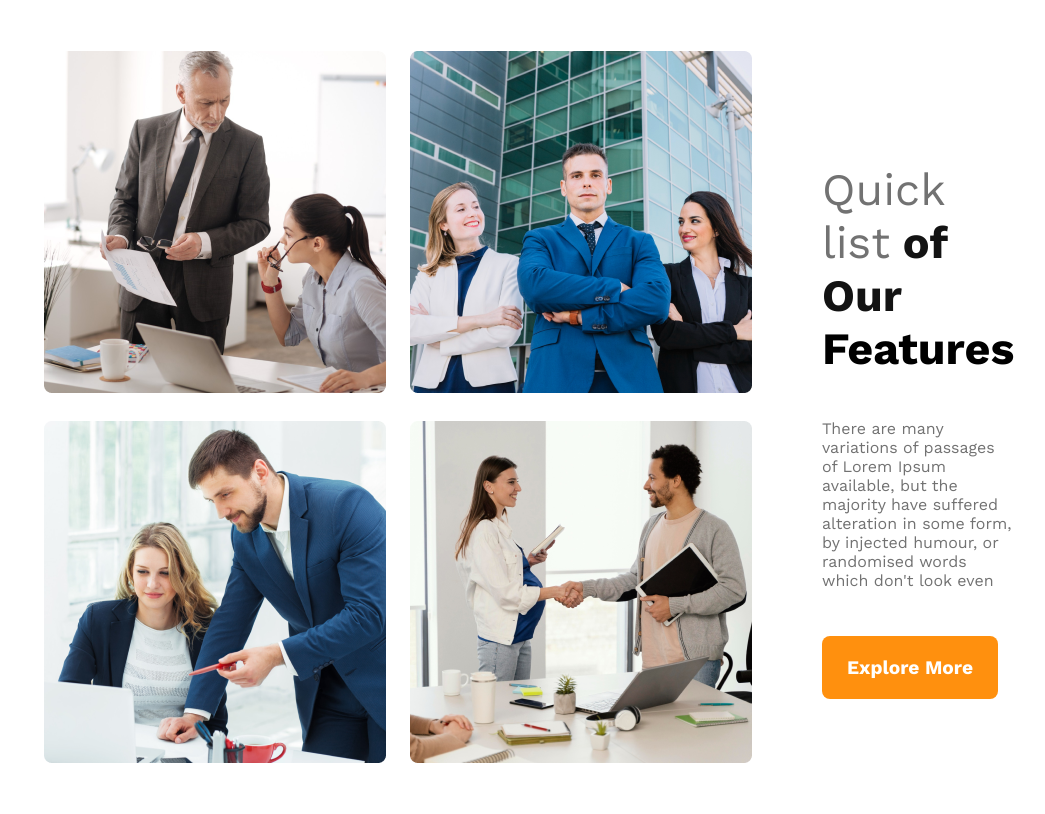
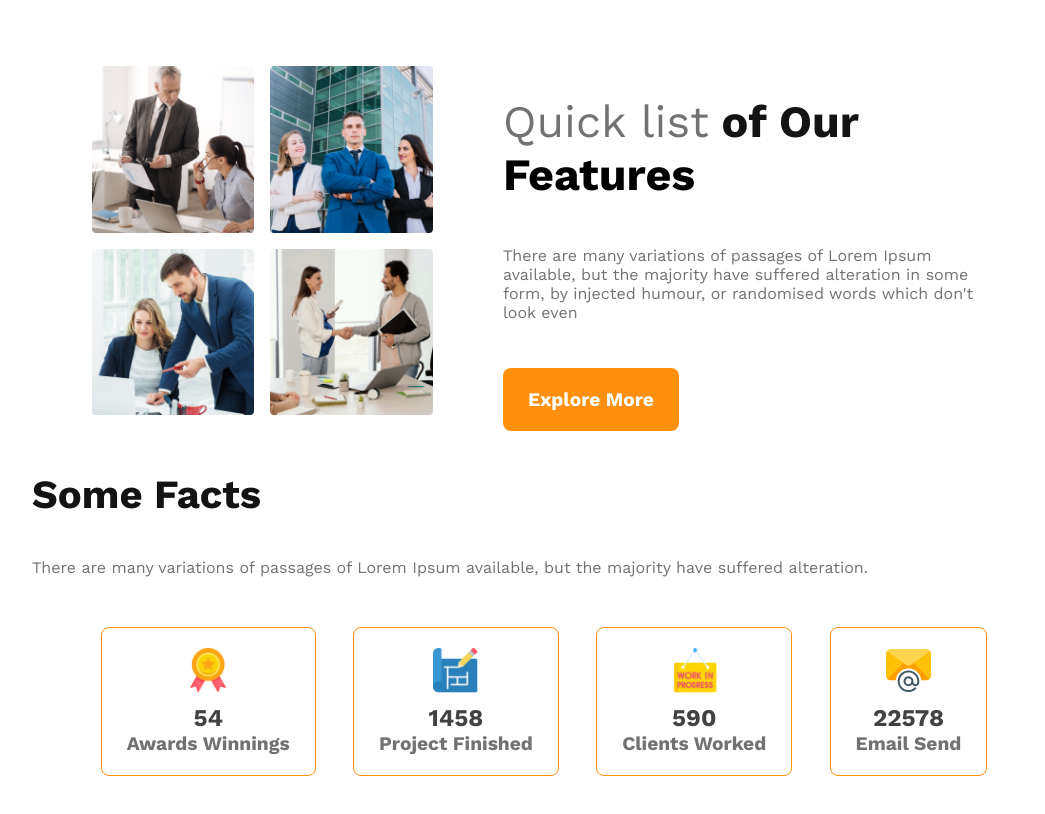
Before and after one commit to Houmayan/g3-architect, a plain HTML site: page index.html in a window 1280 px wide. Shown: the part 930-1744 px from the top of the page, without its empty margins (96-1141 px from the left). Before the commit the page ends 1705 px from the top, so only its background shows below. Drawn offline with nearby package versions, Linux system fonts and the light colour scheme.

Commit message:
facts design completed

```diff
--- a/architect.css
+++ b/architect.css
@@ -17,11 +17,24 @@
   font-weight: 600;
   cursor: pointer;
 }
+img{
+  height: 100%;
+  width: 100%;
+}
 
-
+.text-grey-color{
+  color: #727272;
+}
+.section-title {
+  color: #131313;
+  font-size: 2.5rem;
+  font-weight: 700;
+}
 /* header section css */
 header {
   padding: 50px 240px;
+  /* max-width: 1024px; */
+
 }
 
 nav {
@@ -29,11 +42,7 @@ nav {
   justify-content: space-between;
   align-items: center;
 }
-.nav-title {
-  color: #131313;
-  font-size: 2.5rem;
-  font-weight: 700;
-}
+
 
 nav > ul {
   display: flex;
@@ -55,7 +64,11 @@ nav a {
 }
 
 /* Banner Content */
-
+.banner{
+  width: 100%;
+  max-width: 1020px;
+  margin: 0 auto;
+}
 .banner-content {
   max-width: 800px;
   text-align: center;
@@ -69,13 +82,12 @@ nav a {
   font-weight: 700;
 }
 
-.banner-description {
-  color: #727272;
-}
+
 
 .banner img {
   margin-top: 20px;
   width: 100%;
+  object-fit: cover;
 }
 
 /* responsive */
@@ -84,7 +96,7 @@ nav a {
 /* main styles */
 
 main {
-  max-width: 1000px;
+  max-width: 1024px;
   margin: 0 auto;
 }
 
@@ -92,25 +104,33 @@ main {
 .teams-container {
   display: flex;
   align-items: center;
+  width: 100%;
+
 
 }
 
 .teams-img-container {
   display: grid;
   grid-template-columns: repeat(2, 1fr);
-  gap: 1.5rem;
+  gap: 1rem;
+  padding-left: 60px;
+
 }
+.teams-img{
+  width: 200px;
+  height: 200px;
 
+}
 .teams-content {
+  width: 100%;
   padding-left: 70px;
-  padding-right: 70px;
+  padding-right: 60px;
 }
 .teams-title {
   font-size: 2.8rem;
 }
 
 .teams-title .quick {
-  color: #727272;
   font-weight: 500;
 }
 
@@ -120,10 +140,37 @@ main {
 }
 
 .teams-description {
-  color: #727272;
   font-weight: 400;
 }
+/* facts style */
+.facts-card-container {
+  display: flex;
+  justify-content: space-around;
+  margin: 50px;
+}
+.facts-card-container .card{
+  border-radius: 8px;
+  border: 1px solid #FF900E;
+  text-align: center ;
+  text-align: center;
+  font-size: 2.8rem;
+  padding: 20px;
 
+}
+.facts-card-container .card img{
+  width: 45px;
+  height: 45px;
+}
+.facts-card-container .card-title{
+  font-weight: 600;
+  font-size: 1.2rem;
+  margin: 0 5px;
+}
+.facts-card-container .card-stats{
+  font-size: 1.5rem;
+  color: #424242;
+  margin: 0 10px;
+}
 /* mobile devices */
 @media screen and (max-width: 576px) {
   header {
@@ -137,6 +184,7 @@ main {
   }
   .teams-img-container{
     grid-template-columns: 1fr;
+    padding: 10px;
   }
   .teams-content {
     padding-left: 20px;
@@ -156,6 +204,10 @@ main {
   nav > ul {
     flex-direction: column;
   }
+  .teams-img-container{
+    /* grid-template-columns: 1fr; */
+    padding: 10px;
+  }
   .teams-content {
     padding-left: 20px;
     padding-right: 20px;
--- a/index.html
+++ b/index.html
@@ -9,7 +9,7 @@
   <body>
     <header>
       <nav>
-        <h1 class="nav-title">G3 Architects</h1>
+        <h1 class="section-title">G3 Architects</h1>
 
         <ul>
           <li><a href="">Home</a></li>
@@ -17,40 +17,78 @@
           <li><a href="">Contact Us</a></li>
           <li><a href="">Login</a></li>
         </ul>
-
       </nav>
       <!-- Banner Text section -->
       <div class="banner">
         <div class="banner-content">
           <h1 class="banner-title">Brand New Group of Architects</h1>
-          <p class="banner-description">
-            There are many variations of passages of Lorem Ipsum available, but the majority have suffered alteration in some form, by injected humour, or randomised words which don't look even
+          <p class="banner-description text-grey-color">
+            There are many variations of passages of Lorem Ipsum available, but
+            the majority have suffered alteration in some form, by injected
+            humour, or randomised words which don't look even
           </p>
           <button class="btn-primary">Explore More</button>
         </div>
-          <img src="images/banner.png" alt="">
+        <img src="images/banner.png" alt="" />
       </div>
-
     </header>
 
     <main>
       <!-- teams section -->
       <section class="teams-container">
         <div class="teams-img-container">
-          <div class="teams-image"><img src="images/team1.png" alt=""></div>
-          <div class="teams-image"><img src="images/team2.png" alt=""></div>
-          <div class="teams-image"><img src="images/team3.png" alt=""></div>
-          <div class="teams-image"><img src="images/team4.png" alt=""></div>
+          <div class="teams-image"><img src="images/team1.png" alt="" /></div>
+          <div class="teams-image"><img src="images/team2.png" alt="" /></div>
+          <div class="teams-image"><img src="images/team3.png" alt="" /></div>
+          <div class="teams-image"><img src="images/team4.png" alt="" /></div>
         </div>
         <div class="teams-content">
           <h3 class="teams-title">
-            <span class="quick">Quick list</span> <span class="our">of Our</span><br><span class="features">Features</span>
+            <span class="quick text-grey-color">Quick list</span> <span class="our">of Our</span
+            ><br /><span class="features">Features</span>
           </h3>
-          <p class="teams-description">
-            There are many variations of passages of Lorem Ipsum available, but the majority have suffered alteration in some form, by injected humour, or randomised words which don't look even
+          <p class="teams-description text-grey-color">
+            There are many variations of passages of Lorem Ipsum available, but
+            the majority have suffered alteration in some form, by injected
+            humour, or randomised words which don't look even
           </p>
           <button class="btn-primary">Explore More</button>
         </div>
+      </section>
+
+      <!-- features section -->
+      <section class="features">
+
+      </section>
+      <!-- facts section -->
+      <section class="facts">
+         <h3 class="section-title">Some Facts</h3>
+         <p class="text-grey-color">
+          There are many variations of passages of Lorem Ipsum available, but the majority have suffered alteration.
+         </p>
+
+         <div class="facts-card-container">
+          <div class="card">
+            <img src="images/icons/ribon.png" alt="">
+            <h3 class="card-stats">54</h3>
+            <p class="card-title text-grey-color">Awards Winnings</p>
+          </div>
+          <div class="card">
+            <img src="images/icons/projects.png" alt="">
+            <h3 class="card-stats">1458</h3>
+            <p class="card-title text-grey-color">Project Finished</p>
+          </div>
+          <div class="card">
+            <img src="images/icons/customers.png" alt="">
+            <h3 class="card-stats">590</h3>
+            <p class="card-title text-grey-color">Clients Worked</p>
+          </div>
+          <div class="card">
+            <img src="images/icons/email.png" alt="">
+            <h3 class="card-stats">22578</h3>
+            <p class="card-title text-grey-color">Email Send</p>
+          </div>
+         </div>
       </section>
     </main>
 
```
